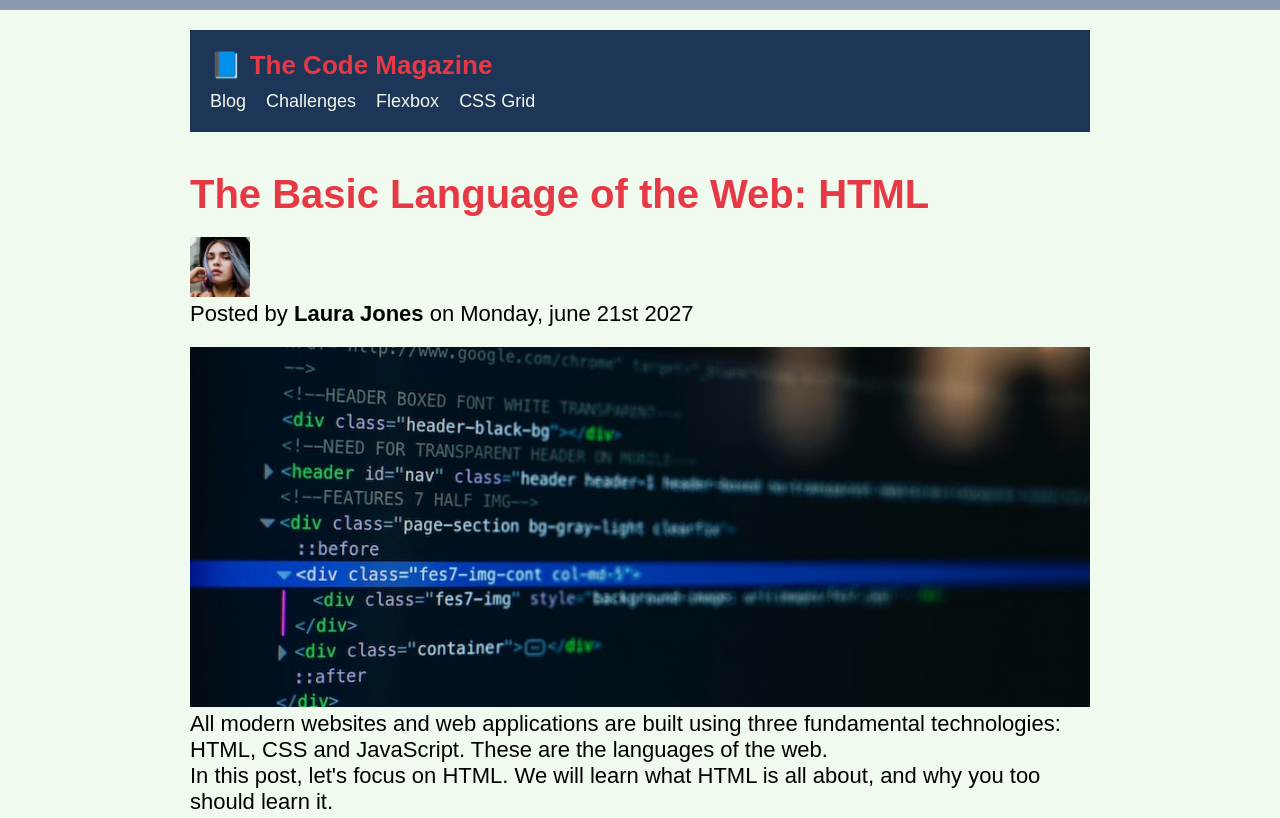
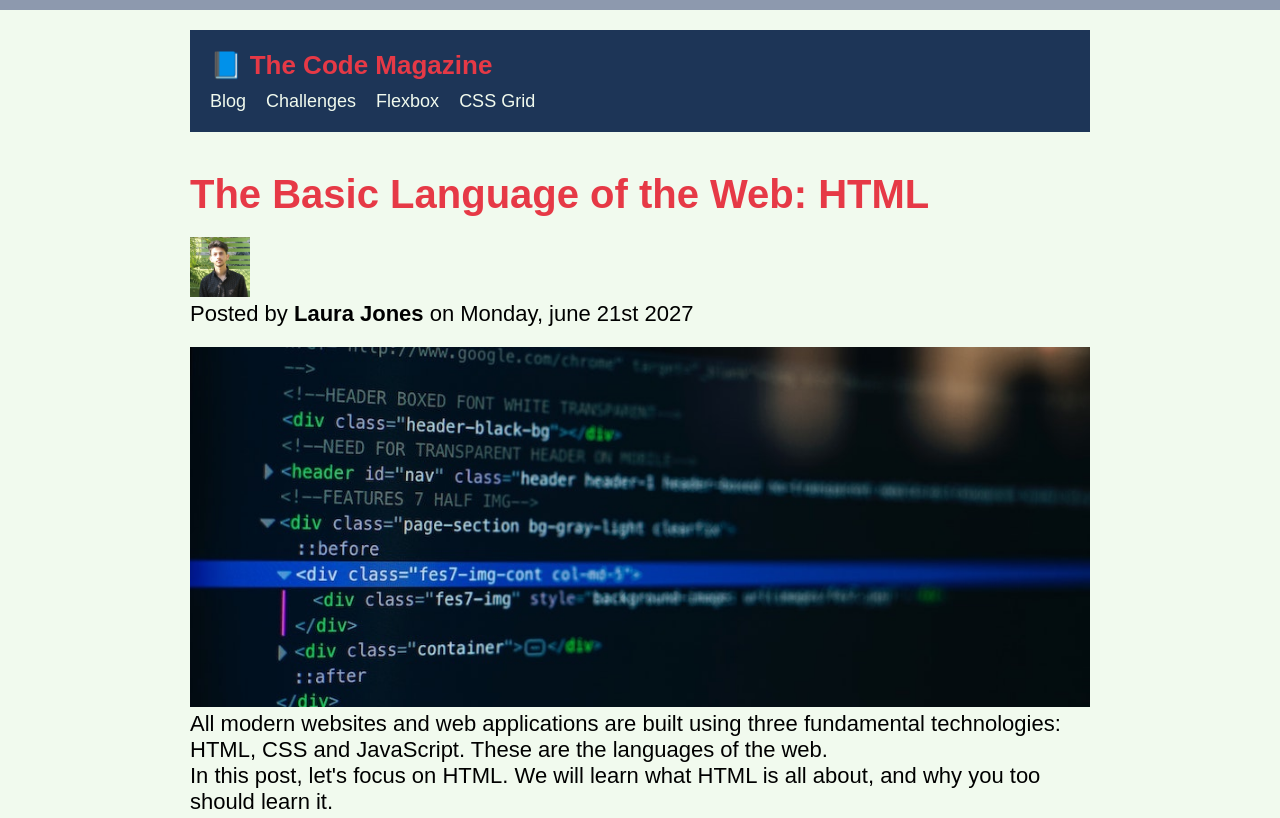
Before and after one commit to Mil9nn/Mil9nn.github.io, a plain HTML site: page udemy-html/index.html in a window 1280 px wide. Shown: the top 818 px of the page. Drawn offline with Linux system fonts and the light colour scheme.

Commit message:
Update index.html

```diff
--- a/udemy-html/index.html
+++ b/udemy-html/index.html
@@ -22,7 +22,7 @@
       <article>
         <header>
           <h2 class="heading-primary margin">The Basic Language of the Web: HTML</h2>
-          <img src="assets/laura-jones.jpg" alt="" width="60">
+          <img src="assets/Milan-Singh.JPG" alt="" width="60">
           <p>Posted by <strong>Laura Jones</strong> on Monday, june 21st 2027</p>
           <img src="assets/post-img.jpg" alt="some lines of html code" class="post-img">
           <button class="like-button">❤️ Like</button>
```
